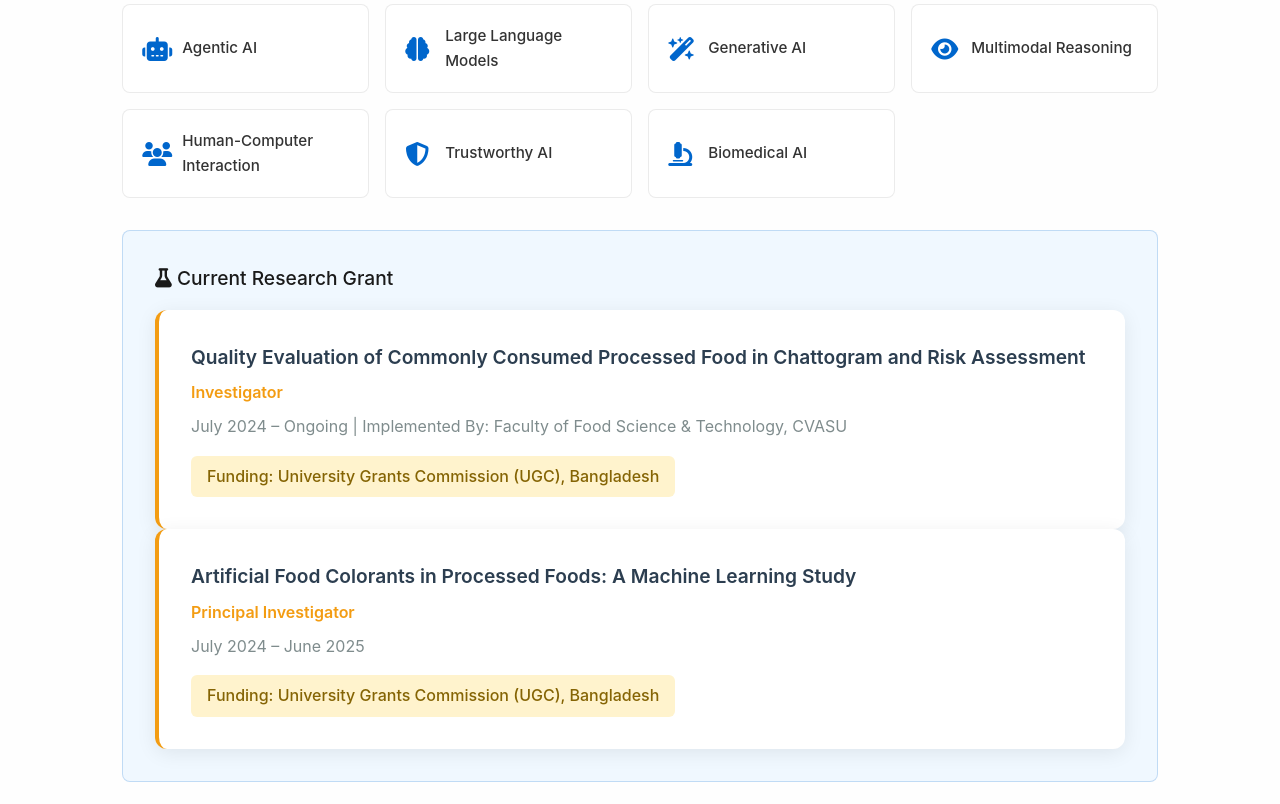
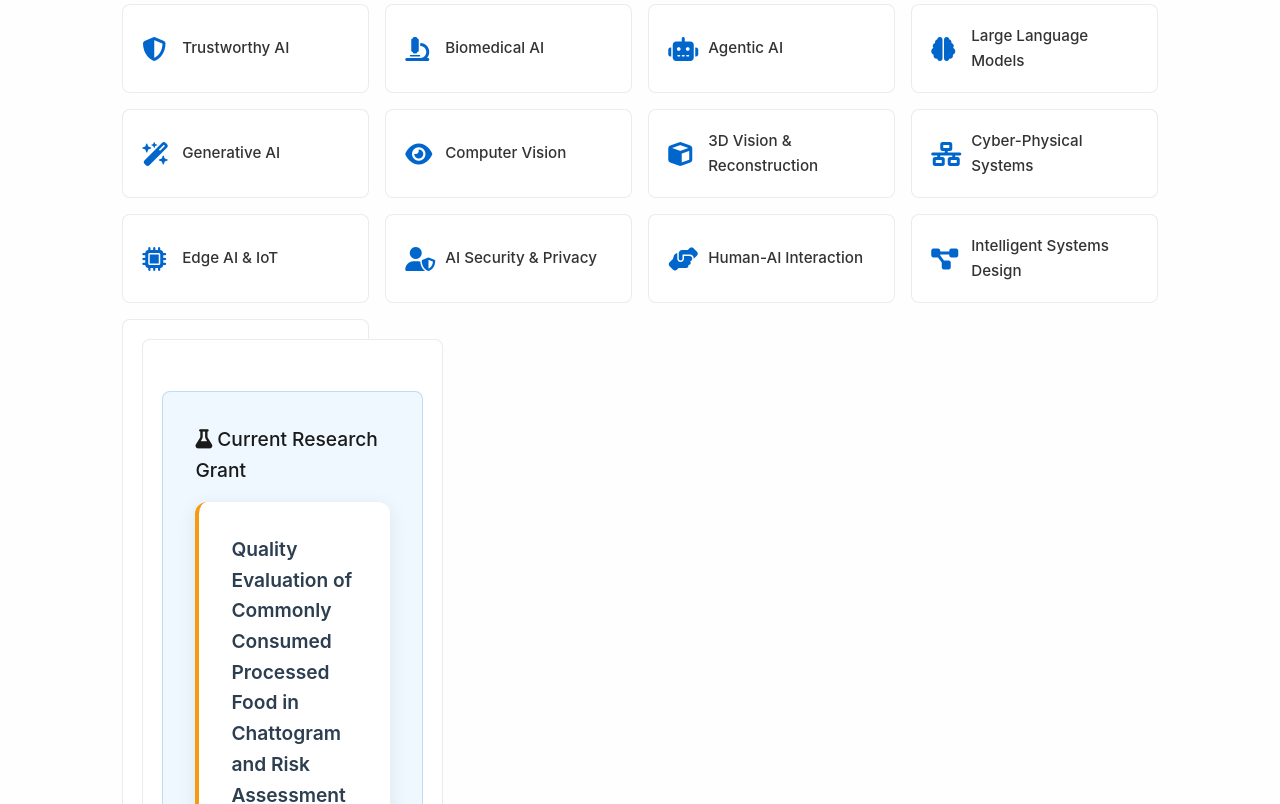
Before and after one commit to MusfequaRahman/MusfequaRahman.github.io, a plain HTML site: page index.html in a window 1280 px wide. Shown: the part 1336-2140 px from the top of the page. Drawn offline with Linux system fonts and the light colour scheme.

Commit message:
Update index.html

```diff
--- a/index.html
+++ b/index.html
@@ -1146,10 +1146,21 @@
             </div>
 
             <!-- Research Interests -->
+
            <section id="research">
     <h2 class="section-title">Research Interests</h2>
     <div class="research-grid">
         <div class="research-item">
+            <i class="fas fa-shield-alt research-icon"></i>
+            <span class="research-name">Trustworthy AI</span>
+        </div>
+
+        <div class="research-item">
+            <i class="fas fa-microscope research-icon"></i>
+            <span class="research-name">Biomedical AI</span>
+        </div>
+
+        <div class="research-item">
             <i class="fas fa-robot research-icon"></i>
             <span class="research-name">Agentic AI</span>
         </div>
@@ -1158,30 +1169,50 @@
             <i class="fas fa-brain research-icon"></i>
             <span class="research-name">Large Language Models</span>
         </div>
+
         <div class="research-item">
             <i class="fas fa-wand-magic-sparkles research-icon"></i>
             <span class="research-name">Generative AI</span>
         </div>
+
         <div class="research-item">
             <i class="fas fa-eye research-icon"></i>
-                        <span class="research-name">Multimodal Reasoning</span>
+            <span class="research-name">Computer Vision</span>
         </div>
 
         <div class="research-item">
-                        <i class="fas fa-users research-icon"></i>
-                        <span class="research-name">Human-Computer Interaction</span>
+            <i class="fas fa-cube research-icon"></i>
+            <span class="research-name">3D Vision & Reconstruction</span>
         </div>
 
         <div class="research-item">
-                        <i class="fas fa-shield-alt research-icon"></i>
-                        <span class="research-name">Trustworthy AI</span>
+            <i class="fas fa-network-wired research-icon"></i>
+            <span class="research-name">Cyber-Physical Systems</span>
         </div>
 
         <div class="research-item">
-                        <i class="fas fa-microscope research-icon"></i>
-                        <span class="research-name">Biomedical AI</span>
-                    </div>
-                </div>
+            <i class="fas fa-microchip research-icon"></i>
+            <span class="research-name">Edge AI & IoT</span>
+        </div>
+
+        <div class="research-item">
+            <i class="fas fa-user-shield research-icon"></i>
+            <span class="research-name">AI Security & Privacy</span>
+        </div>
+
+        <div class="research-item">
+            <i class="fas fa-hands-helping research-icon"></i>
+            <span class="research-name">Human-AI Interaction</span>
+        </div>
+
+        <div class="research-item">
+            <i class="fas fa-project-diagram research-icon"></i>
+            <span class="research-name">Intelligent Systems Design</span>
+        </div>
+    <div class="research-item">
+
+
+                    <div class="research-item">
 
                 <!-- Current Research Project -->
                 <div class="current-research">
@@ -1361,7 +1392,7 @@
         <div class="project-card">
             <div class="project-header">
                 <div class="project-icon">
-                    <i class="fas fa-graduation-cap"></i>
+                    <i class="fas fa-brain"></i>
                 </div>
                 <div>
                     <h3 class="project-title">Academic Research Assistant</h3>
@@ -1427,7 +1458,7 @@
                 A sophisticated web application that automatically scrapes job postings, analyzes requirements using
                 <strong>LLaMA 3.3</strong>, matches them against your portfolio using <strong>vector similarity search</strong>,
                 and generates personalized professional emails. The system demonstrates advanced NLP techniques combined
-                with practical business applications for academic and industry networking.
+                with practical business applications for streamlined job application workflows and professional networking.
             </p>
 
             <div class="project-features">
@@ -1481,8 +1512,8 @@
                 A comprehensive computer vision system for automated detection and segmentation of cellular structures
                 in scanning electron microscopy images. Built a custom annotated dataset and trained state-of-the-art
                 <strong>YOLOv8/YOLOv11</strong> models achieving <strong>69.4% mAP@0.5</strong> with real-time inference
-                capabilities. The project addresses critical challenges in biomedical imaging including noise, overlapping
-                structures, and class imbalance for high-throughput microscopy analysis.
+                capabilities. The system demonstrates advanced deep learning techniques applied to biomedical imaging
+                challenges for high-throughput microscopy analysis and diagnostic applications.
             </p>
 
             <div class="project-features">
```
Lines whose indentation alone changed are shown as unchanged.
